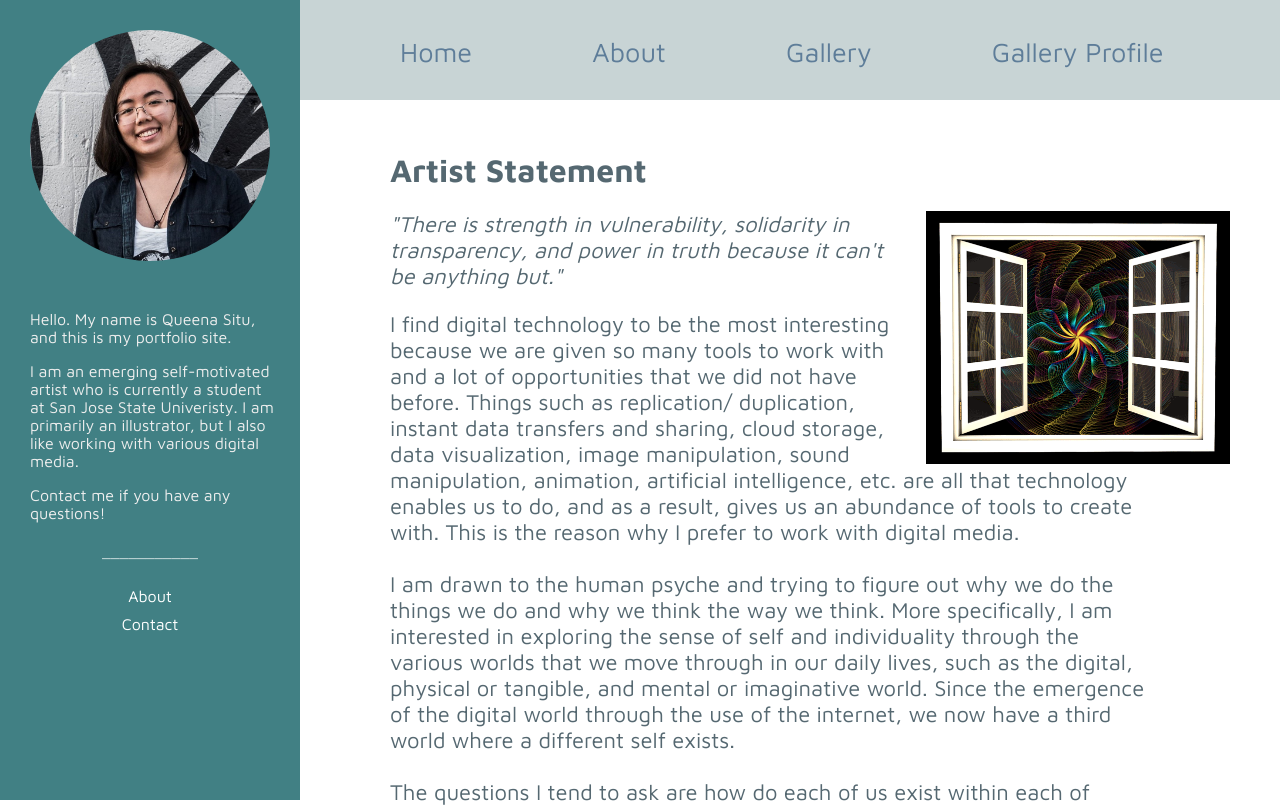
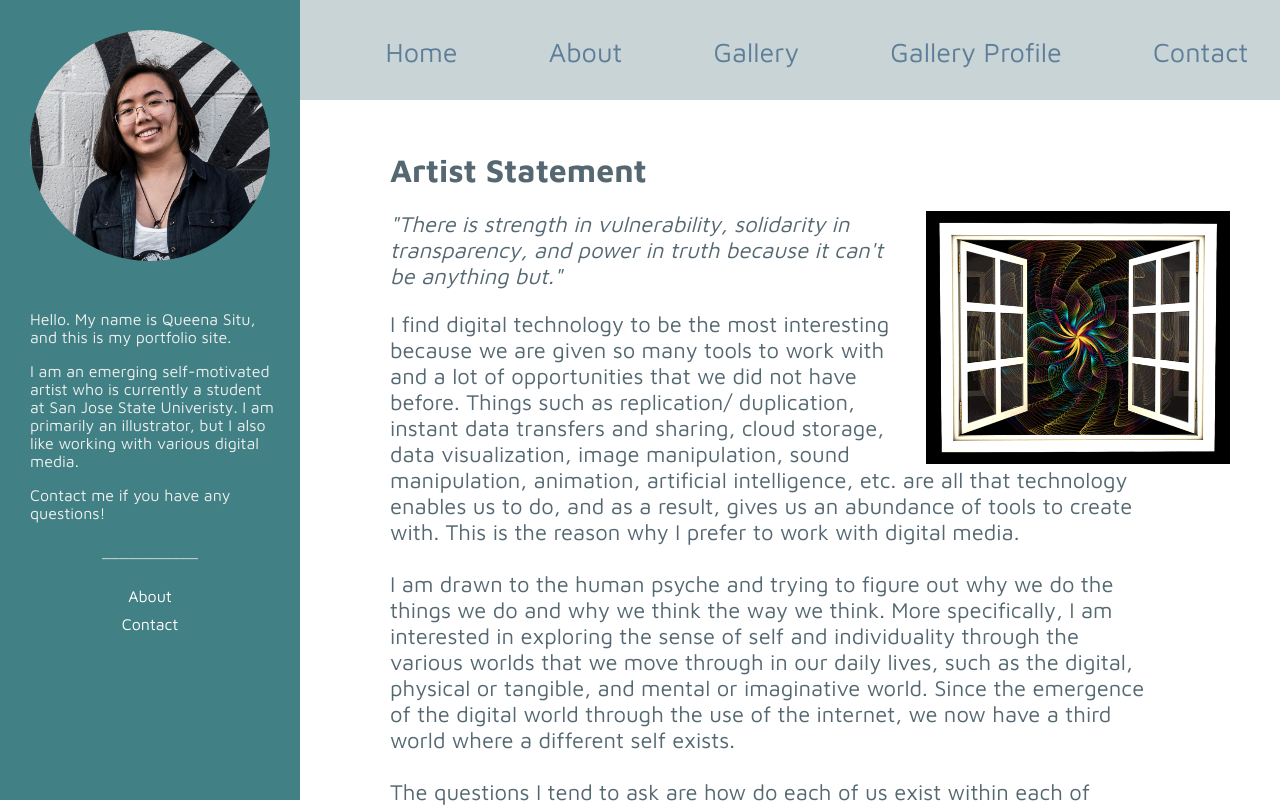
Before and after one commit to QueenaSitu/portfolio, a plain HTML site: page index.html in a window 1280 px wide. Shown: the top 807 px of the page. Drawn offline with Linux system fonts and the light colour scheme.

Commit message:
Add files via upload

```diff
--- a/css/styles.css
+++ b/css/styles.css
@@ -27,8 +27,7 @@ body {
   	position:fixed;
   	height: 100px;
   	top: 0;
-  	width: 89%;
-
+  	width: 80%;
 
 }
 
@@ -38,6 +37,7 @@ body {
 ul {
 	display: flex;
 	justify-content: space-around;
+	margin-right: 30px;
 }
 
 li {
```
